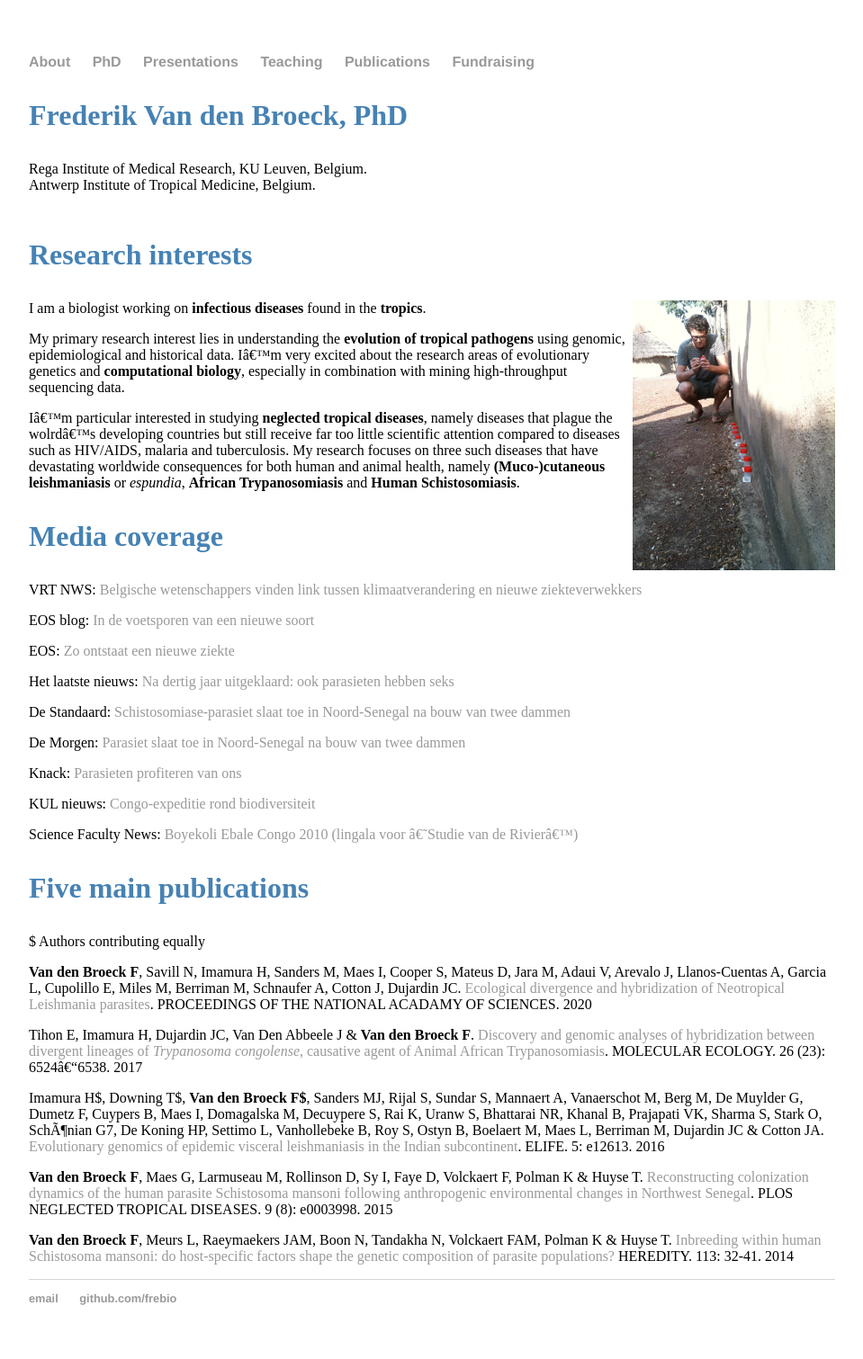
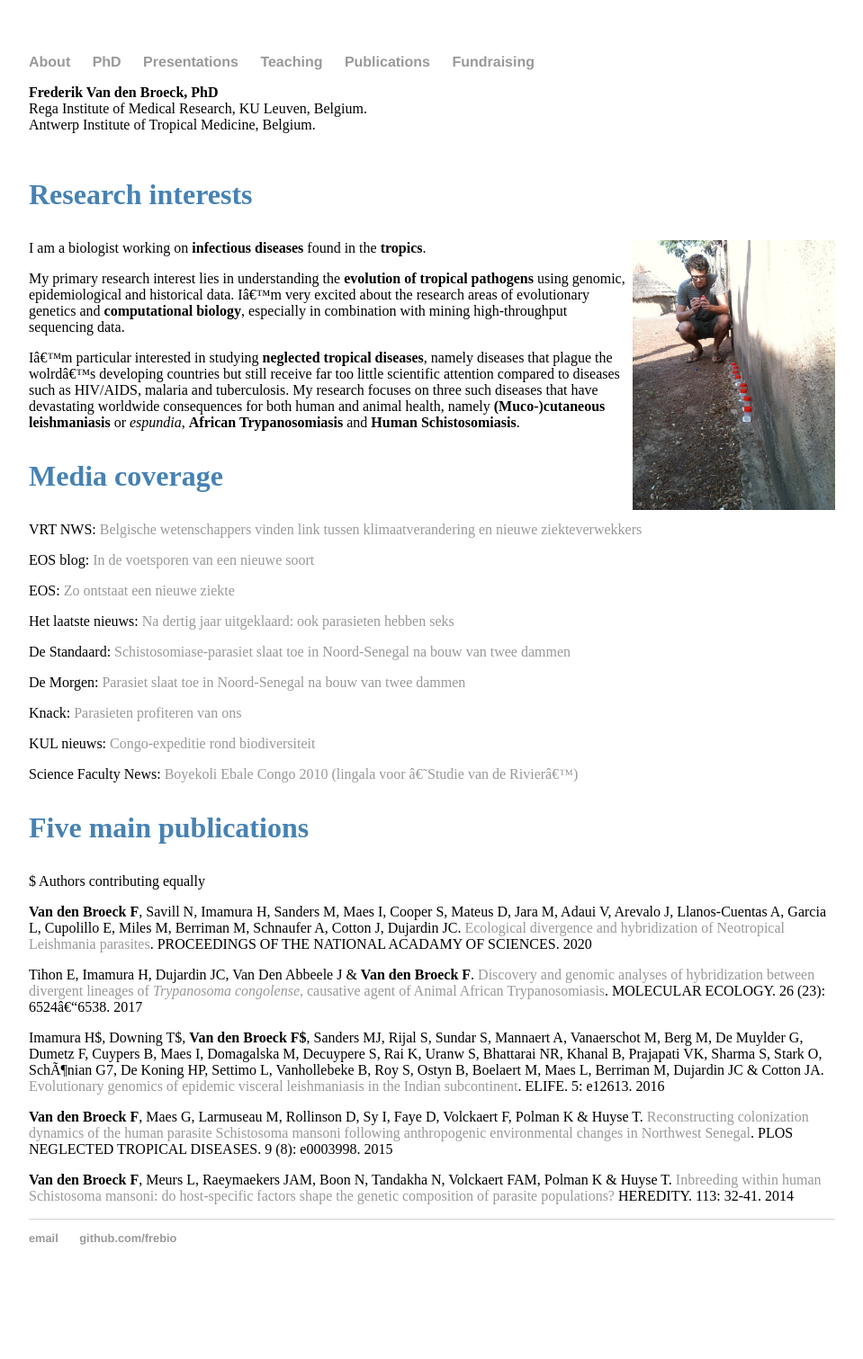
Before and after one commit to FreBio/FreBio.github.io, a Jekyll site: the page built from index.md, in a window 1280 px wide. Shown: the whole page at 90% size, without its empty margins (160-1119 px from the left). Built offline with Jekyll 4.4.1, drawn with Linux system fonts in a browser that asks for light colours; our own code applies the rules of GitHub Pages for plain Markdown files; comment, search, counter and statistics services are not loaded; after the commit the page ends 1444 px from its top, so only the background shows below that.

```diff
--- a/index.md
+++ b/index.md
@@ -1,4 +1,4 @@
-### Frederik Van den Broeck, PhD <br />
+**Frederik Van den Broeck, PhD** <br />
 Rega Institute of Medical Research, KU Leuven, Belgium. <br />
 Antwerp Institute of Tropical Medicine, Belgium. <br />
 <a href="https://twitter.com/FBroeck" class="right" class="twitter-follow-button" data-show-count="false"></a><script async src="//platform.twitter.com/widgets.js" charset="utf-8"></script> <br />
```
